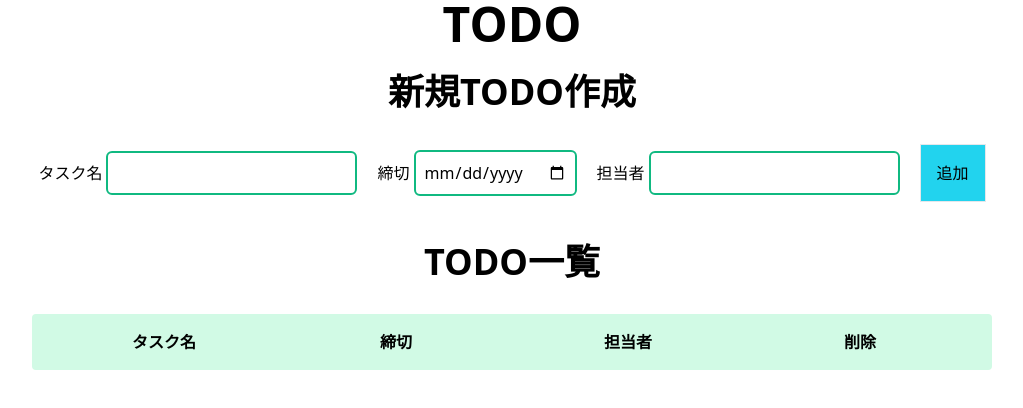
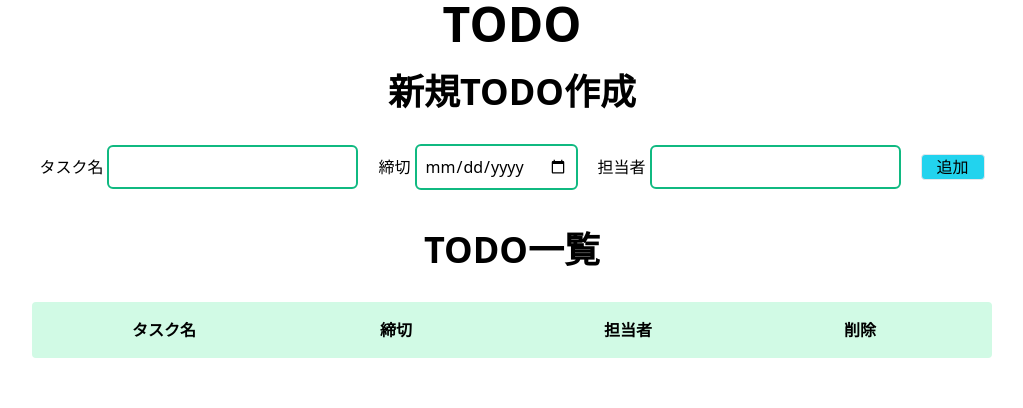
Before and after one commit to tslucky7/React-practice, a React app: page / in a window 1280 px wide. Shown: the top 408 px of the page, without its empty margins (128-1151 px from the left). Built offline with nearby package versions, Linux system fonts and the light colour scheme.

Commit message:
feat: ボタンのコンポーネント化
- 追加・削除ボタンのコンポーネント化
- 削除ボタンの処理を関数か
- ボタンのカラーをプロパティで指定できるようにした

```diff
--- /dev/null
+++ b/src/js/components/parts/Button.tsx
@@ -0,0 +1,15 @@
+import * as React from "react"
+
+type Props = {
+  onClick: () => void;
+  color: "red" | "blue";
+}
+
+export const Button = ({ onClick, color, children }: React.PropsWithChildren<Props>) => {
+  const style = color === "red" ? "bg-red-400" : "bg-cyan-400";
+  return (
+    <button className={`border ${style} w-16 rounded`} onClick={onClick}>
+      {children}
+    </button>
+  )
+}
--- a/src/js/components/todo/NewTodoForm.tsx
+++ b/src/js/components/todo/NewTodoForm.tsx
@@ -1,6 +1,7 @@
 import * as React from "react"
 import { TextField } from "../parts/TextField"
 import { Todo } from "./type";
+import { Button } from "../parts/Button";
 
 type Props = {
   setTodoList:  React.Dispatch<React.SetStateAction<Todo[]>>;
@@ -50,9 +51,7 @@ export const NewTodoForm = ({ setTodoList }: Props) => {
         onChange={setNewPerson}
         type="text"
       />
-      <button className="border bg-cyan-400 p-4" onClick={addNewTodo}>
-        追加
-      </button>
+      <Button onClick={addNewTodo} color="blue">追加</Button>
     </div>
   )
 }
--- a/src/js/components/todo/TodoItem.tsx
+++ b/src/js/components/todo/TodoItem.tsx
@@ -1,5 +1,6 @@
 import * as React from "react";
 import { Todo } from "./type";
+import { Button } from "../parts/Button";
 
 type TodoItemProps = {
   id: number;
@@ -9,18 +10,18 @@ type TodoItemProps = {
   setTodoList:  React.Dispatch<React.SetStateAction<Todo[]>>;
 };
 
+
 export const TodoItem: React.FC<TodoItemProps> = ({ id, task, deadline, person, setTodoList }) => {
+  const deleteTodo = () => {
+    setTodoList((prev) => prev.filter((todo) => todo.id !== id))
+  }
   return (
     <li className="grid grid-cols-4	">
       <div className="">{task}</div>
       <div className="">{person}</div>
       <div className="">{deadline}</div>
       <div>
-        <button className="border bg-red-400 w-16 rounded" onClick={() => {
-          setTodoList((prev) => prev.filter((todo) => todo.id !== id))
-        }}>
-          削除
-        </button>
+        <Button onClick={deleteTodo} color="red">削除</Button>
       </div>
     </li>
   );
```
